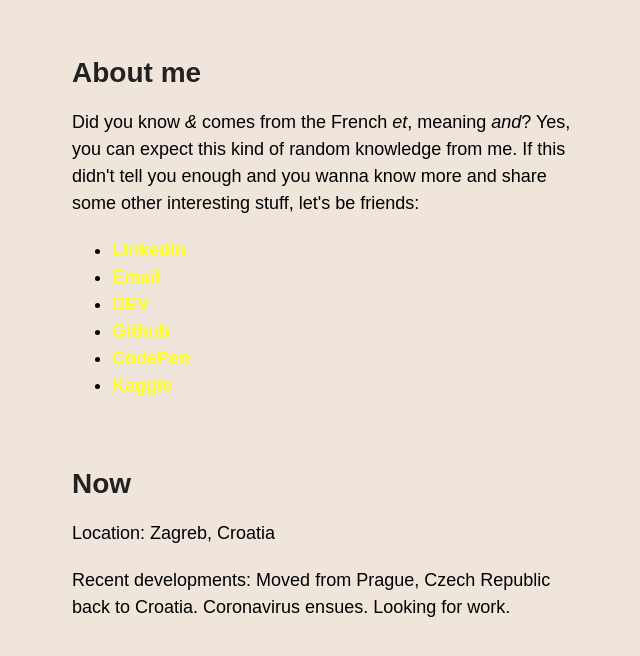
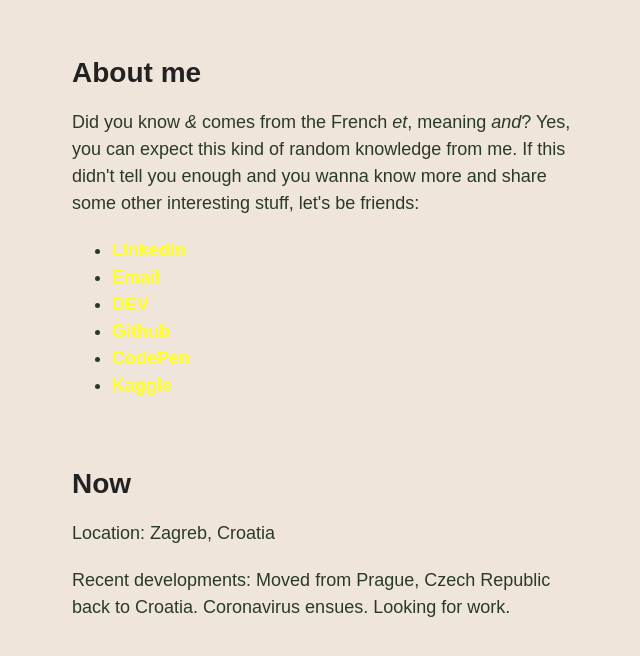
Before and after one commit to kristinamacekovic/new-web, a Jekyll site: the page built from about.md, in a window 1280 px wide. Shown: the top 656 px of the page, without its empty margins (498-1138 px from the left). Built offline with Jekyll 4.4.1, drawn with Linux system fonts in a browser that asks for light colours.

Commit message:
Change text color

```diff
--- a/_sass/jekyll-theme-minimal.scss
+++ b/_sass/jekyll-theme-minimal.scss
@@ -4,13 +4,14 @@
 :root {
   --bckg-color: rgb(93.7%, 89.7%, 85.9%);
   --accent-color: rgb(100%, 100%, 11.6%);
+  --text-color: rgb(16.4%, 22.6%, 16.4%);
 }
 
 body {
   background-color: var(--bckg-color);
   padding: 50px;
   font: 18px/1.5 sans-serif;
-  color: black;
+  color: var(--text-color);
   font-weight: 400;
 }
 
```
